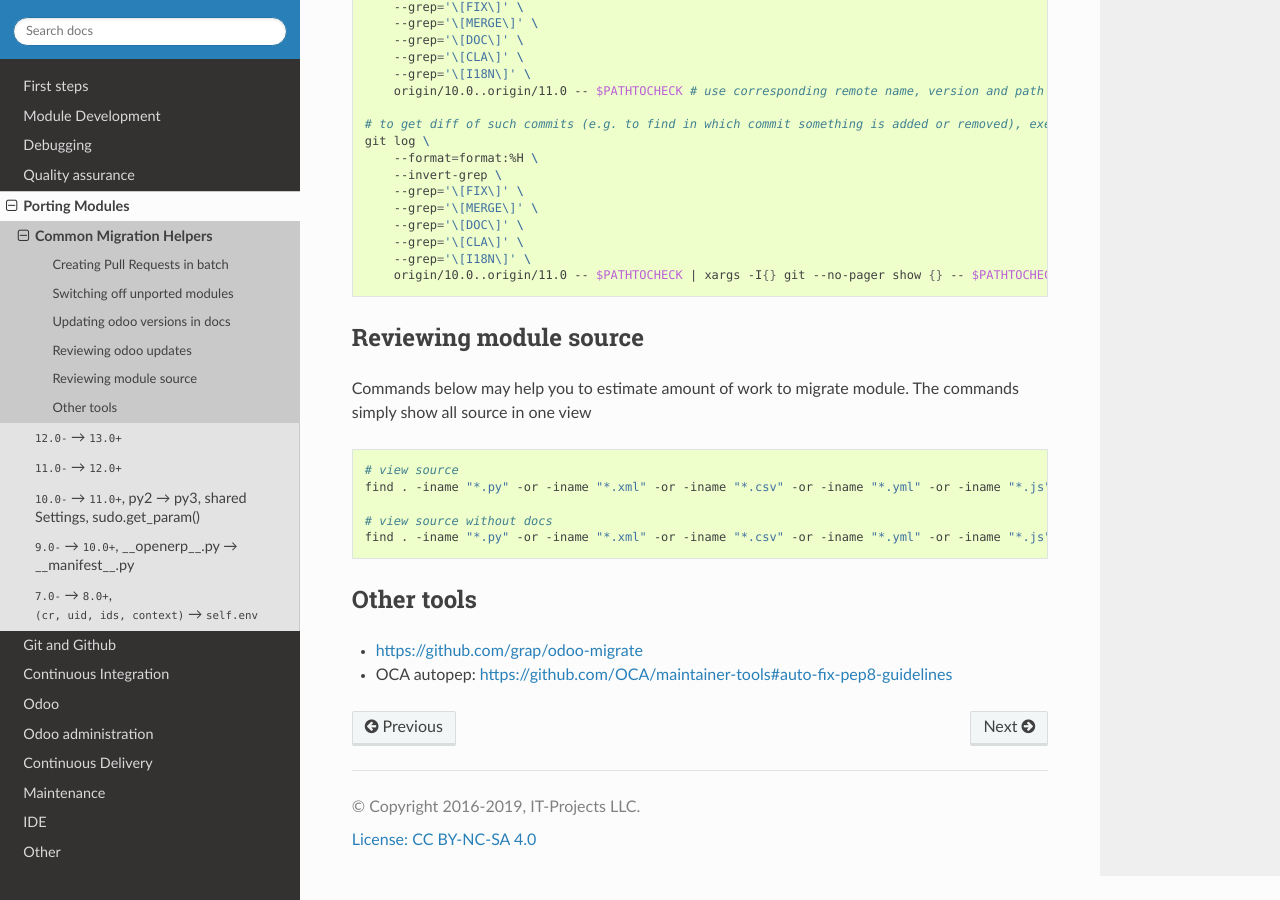
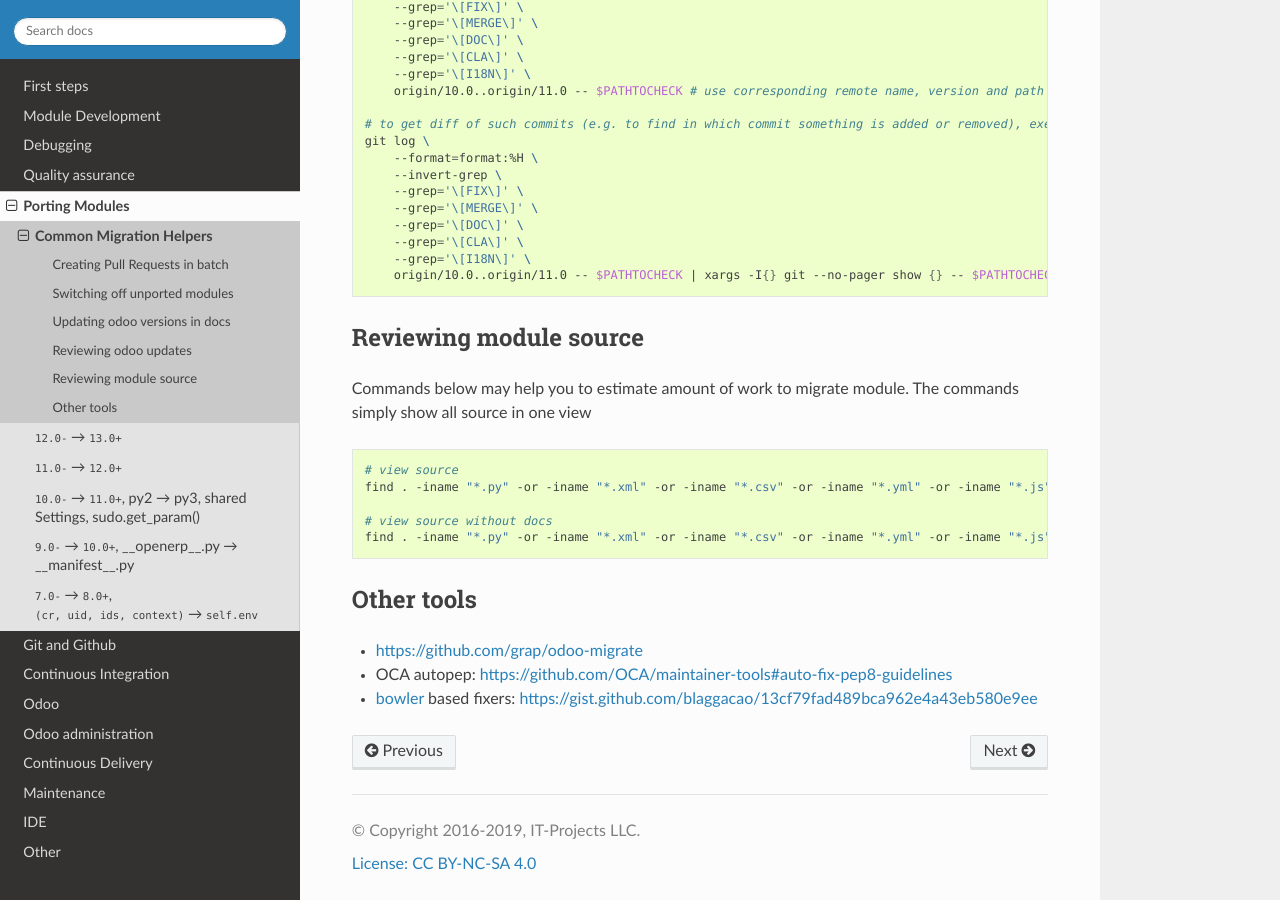
Before and after one commit to itpp-labs/odoo-development, a Sphinx documentation site: the page built from docs/migration/helpers.rst, in a window 1280 px wide and 900 px high, scrolled down 1283 px. Built offline with Sphinx 7.4.7 and the Read the Docs theme 2.0.0, drawn with Linux system fonts in a browser that asks for light colours.

Commit message:
Update helpers.rst

```diff
--- a/docs/migration/helpers.rst
+++ b/docs/migration/helpers.rst
@@ -96,3 +96,4 @@ Other tools
 
 * https://github.com/grap/odoo-migrate
 * OCA autopep: https://github.com/OCA/maintainer-tools#auto-fix-pep8-guidelines
+* `bowler <https://pybowler.io>`__ based fixers: https://gist.github.com/blaggacao/13cf79fad489bca962e4a43eb580e9ee
```
